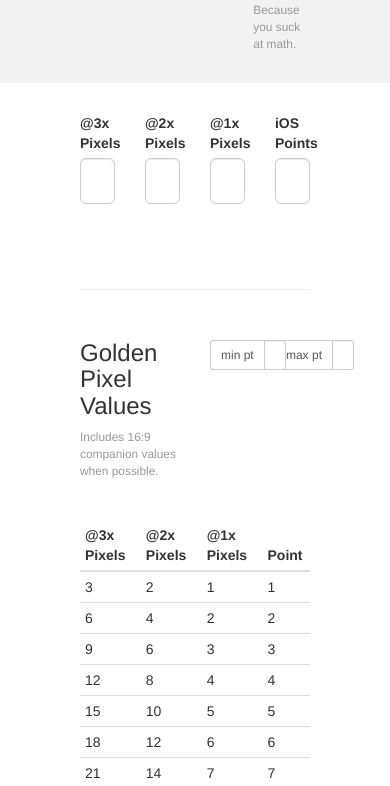
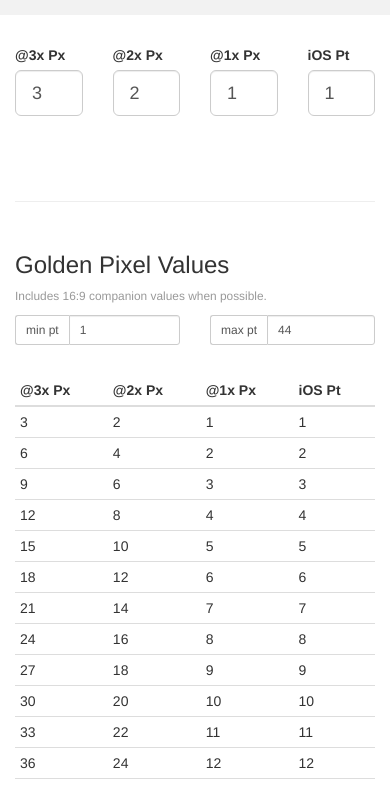
Before and after one commit to rdmcmurray/retinator, a plain HTML site: page index.html in a window 390 px wide. Shown: the part 120-906 px from the top of the page. Drawn offline with nearby package versions, Linux system fonts and the light colour scheme.

Commit message:
Better performance on small screens
Fixed responsive classes for some form elements and page body

```diff
--- a/index.html
+++ b/index.html
@@ -19,7 +19,7 @@
 
             <div class="container">
                 <div class="row">
-                    <div class="col-xs-8 col-xs-offset-2">
+                    <div class="col-sm-8 col-sm-offset-2 col-xs-12">
 
                         <div class="row">
 
@@ -40,7 +40,7 @@
 
         <div class="container">
             <div class="row">
-                <div class="col-xs-8 col-xs-offset-2">
+                <div class="col-sm-8 col-sm-offset-2 col-xs-12">
 
                     <p>&nbsp;</p>
 
@@ -48,28 +48,28 @@
 
                         <div class="col-xs-3">
                             <div class="form-group">
-                                <label class="control-label" for="input_3x">@3x Pixels</label>
+                                <label class="control-label" for="input_3x">@3x <span class="hidden-lg hidden-md hidden-sm">Px</span><span class="hidden-xs">Pixels</span></label>
                                 <input type="number" id="input_3x" class="form-control input-lg">
                             </div>
                         </div>
 
                         <div class="col-xs-3">
                             <div class="form-group">
-                                <label class="control-label" for="input_2x">@2x Pixels</label>
+                                <label class="control-label" for="input_2x">@2x <span class="hidden-lg hidden-md hidden-sm">Px</span><span class="hidden-xs">Pixels</span></label>
                                 <input type="number" id="input_2x" class="form-control input-lg">
                             </div>
                         </div>
 
                         <div class="col-xs-3">
                             <div class="form-group">
-                                <label class="control-label" for="input_1x">@1x Pixels</label>
+                                <label class="control-label" for="input_1x">@1x <span class="hidden-lg hidden-md hidden-sm">Px</span><span class="hidden-xs">Pixels</span></label>
                                 <input type="number" id="input_1x" class="form-control input-lg">
                             </div>
                         </div>
 
                         <div class="col-xs-3">
                             <div class="form-group">
-                                <label class="control-label" for="input_points">iOS Points</label>
+                                <label class="control-label" for="input_points">iOS <span class="hidden-lg hidden-md hidden-sm">Pt</span><span class="hidden-xs">Points</span></label>
                                 <input type="number" id="input_points" class="form-control input-lg">
                             </div>
                         </div>
@@ -93,19 +93,19 @@
 
                             <div class="row">
 
-                                <div class="col-xs-6">
+                                <div class="col-md-6 col-sm-12">
                                     <h3 style="margin-top: 0;">Golden Pixel Values</h3>
                                     <p class="small" style="color: #999;">Includes 16:9 companion values when possible.</p>
                                 </div>
 
-                                <div class="col-xs-3">
+                                <div class="col-md-3 col-sm-6 col-xs-6">
                                     <div class="input-group input-group-sm">
                                         <span class="input-group-addon" style="background: #fff;">min pt</span>
                                         <input type="text" class="form-control" id="input_gmin">
                                     </div>
                                 </div>
 
-                                <div class="col-xs-3">
+                                <div class="col-md-3 col-sm-6 col-xs-6">
                                     <div class="input-group input-group-sm">
                                         <span class="input-group-addon" style="background: #fff;">max pt</span>
                                         <input type="text" class="form-control" id="input_gmax">
@@ -126,10 +126,10 @@
                             <table id="golden_numbers" class="table table-hover table-condensed">
                                 <thead>
                                     <tr>
-                                        <th>@3x Pixels</th>
-                                        <th>@2x Pixels</th>
-                                        <th>@1x Pixels</th>
-                                        <th>Point</th>
+                                        <th>@3x <span class="hidden-lg hidden-md hidden-sm">Px</span><span class="hidden-xs">Pixels</span></th>
+                                        <th>@2x <span class="hidden-lg hidden-md hidden-sm">Px</span><span class="hidden-xs">Pixels</span></th>
+                                        <th>@1x <span class="hidden-lg hidden-md hidden-sm">Px</span><span class="hidden-xs">Pixels</span></th>
+                                        <th>iOS <span class="hidden-lg hidden-md hidden-sm">Pt</span><span class="hidden-xs">Points</span></th>
                                     </tr>
                                 </thead>
                                 <tbody>
@@ -145,7 +145,7 @@
 
         <div class="container">
             <div class="row">
-                <div class="col-xs-8 col-xs-offset-2" style="padding-top: 40px; padding-bottom: 60px;">
+                <div class="col-sm-8 col-sm-offset-2 col-xs-12" style="padding-top: 40px; padding-bottom: 60px;">
 
                     <hr>
                     <p>Built hastily by <a href="mailto:rdmcmurray@gmail.com">Rob McMurray</a> on a flight from JFK to SEA.</p>
```
